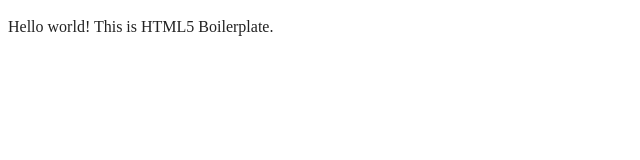
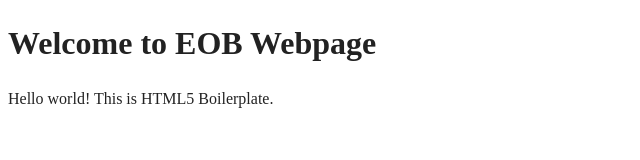
Before and after one commit to abambah-google/EOB-Webpage, a website built with webpack: page index.html in a window 1280 px wide. Shown: the whole page, without its empty margins (0-640 px from the left). Built offline with nearby package versions, Linux system fonts and the light colour scheme.

Commit message:
Update index.html

```diff
--- a/index.html
+++ b/index.html
@@ -22,6 +22,7 @@
 </head>
 
 <body>
+  <h1>Welcome to EOB Webpage</h1>
 
   <!-- Add your site or application content here -->
   <p>Hello world! This is HTML5 Boilerplate.</p>
```
